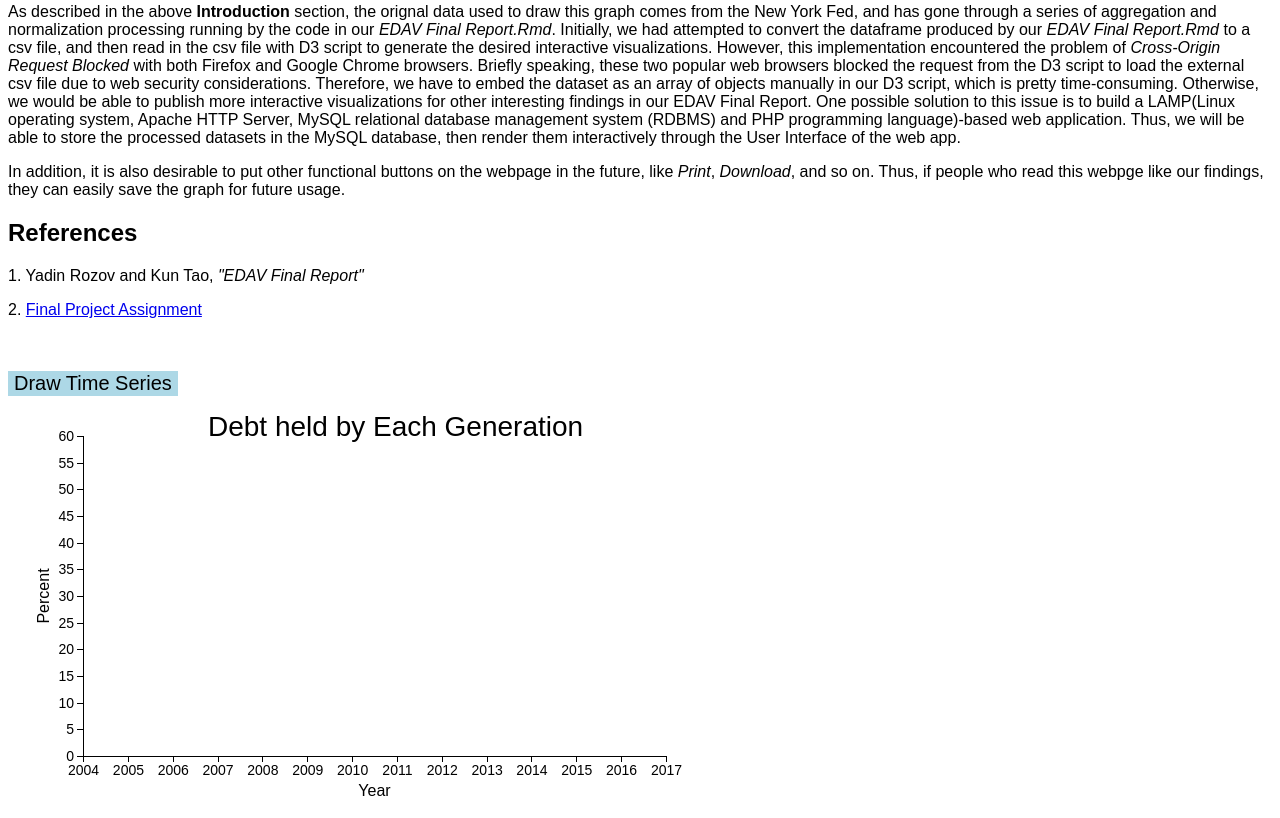
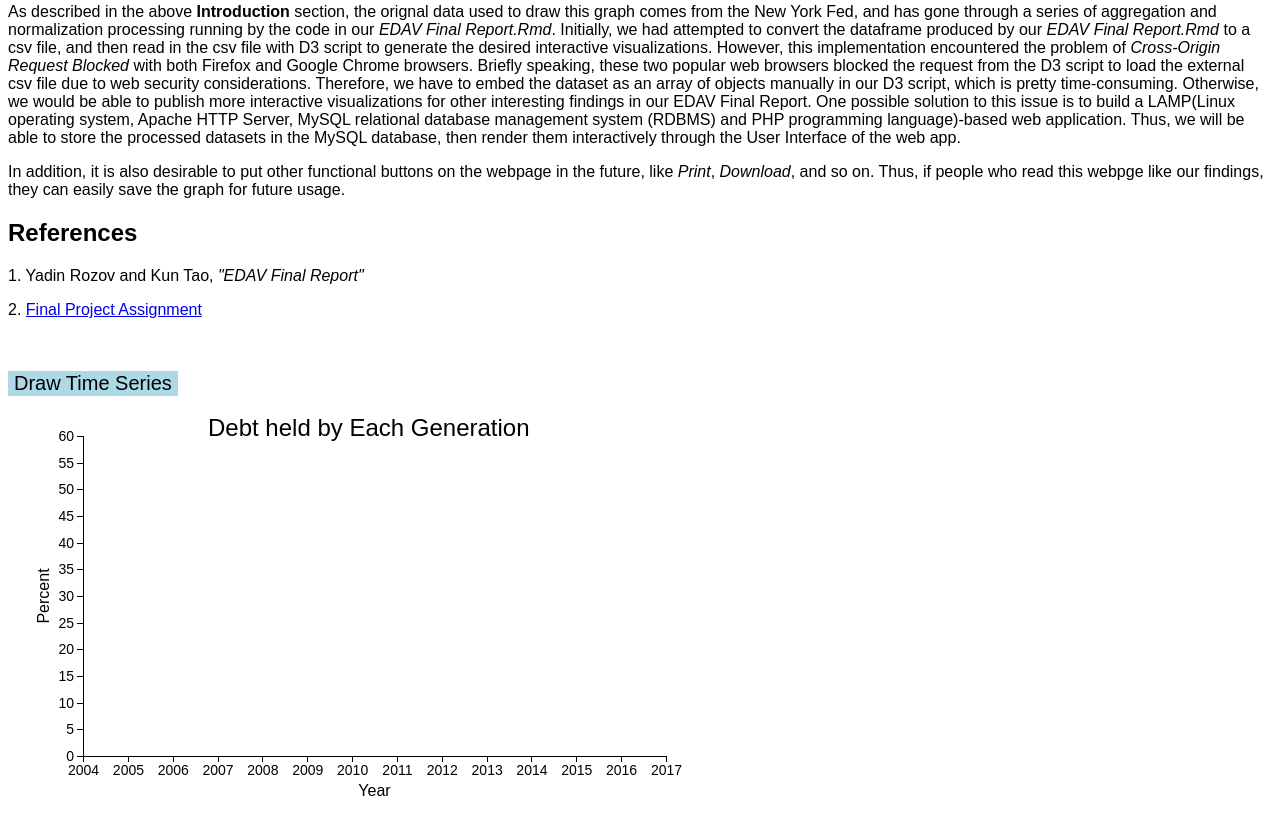
Before and after one commit to KunData/Final-Report-Interactive, a plain HTML site: page index.html in a window 1280 px wide. Shown: the part 708-1526 px from the top of the page. Drawn offline with nearby package versions, Linux system fonts and the light colour scheme.

Commit message:
Updated index.html

```diff
--- a/index.html
+++ b/index.html
@@ -396,7 +396,7 @@
                 .text('Debt held by Each Generation')
                 .attr('x', 200)
                 .attr('y', margin.top)
-                .style('font-size', 28);
+                .style('font-size', 24);
 
 
                 d3.select("svg")
```
